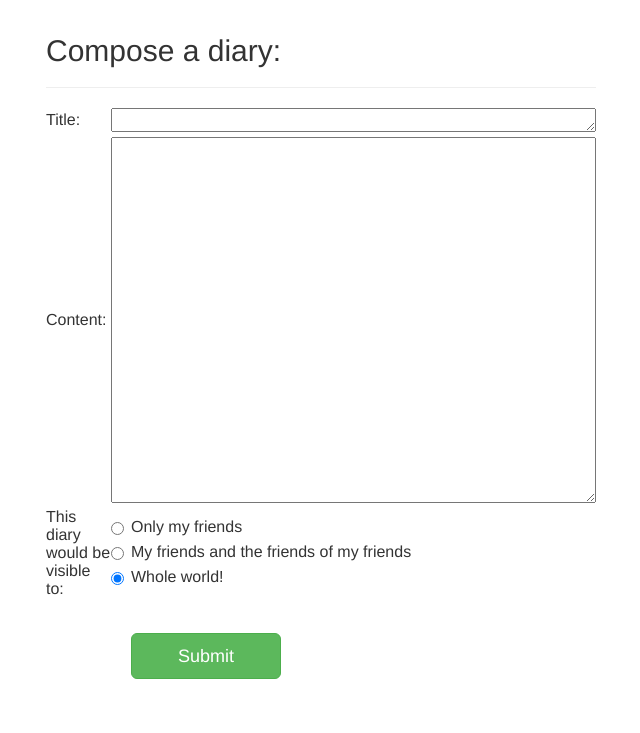
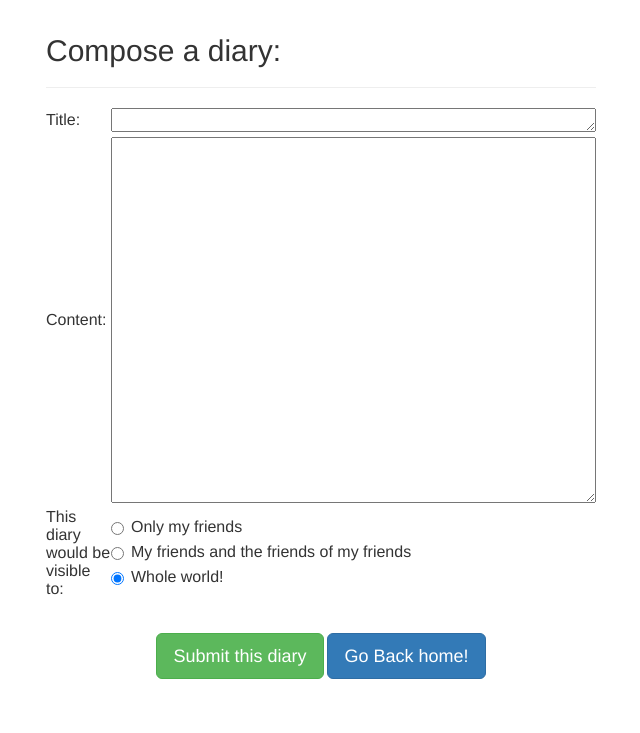
Before and after one commit to WentaoShi/Database-Project, a PHP site: page /write_diary.php in a window 1280 px wide. Shown: the part 16-749 px from the top of the page, without its empty margins (319-959 px from the left). Run offline with PHP 8.4, Linux system fonts and the light colour scheme; data that the repository does not hold is empty.

Commit message:
commit changes before merge

```diff
--- a/home.php
+++ b/home.php
@@ -29,7 +29,7 @@
     ?>
     <div class="container">
     <h1>
-        <span style="color:orange">Welcome, <?php echo $row['name'] ?>! This is your home page!</span>
+        <span style="color:#FF0040">Welcome, <?php echo $row['name'] ?>! This is your home page!</span>
     </h1>
     <hr class="hr2"></hr>
 
@@ -247,7 +247,7 @@ include("connect.php");
                     <h6><?php echo $shortDate ?></h6>
                     <h6><?php echo $body ?></h6>
 
-                    <button type="button" href='<?php echo $file_name; ?>' class="btn btn-primary btn-sm">View Original</button>
+                    <button type="button" href='<?php echo $file_name; ?>' class="btn btn-secondary btn-sm">View Original</button>
 
                     </form>
                 </a>
--- a/write_diary.php
+++ b/write_diary.php
@@ -61,18 +61,14 @@ $uname= $_POST['uname'];
         </table>
         </div>
 
-
-        <table cellpadding="2" cellspacing="5" border="0" width="400px" >
-
-        <tr>
-            <td>
-             <button class="btn btn-lg btn-success btn-block form-center" type="submit" onclick = "window.location.href='up_diary.php'">Submit</button>
-            </td>
+<div class="text-center">
+    <button class="btn btn-lg btn-success" type="submit" onclick = "window.location.href='up_diary.php'">Submit this diary</button>
+             <a href='home.php?uname=<?php echo $uname; ?>' class='btn btn-primary btn-lg' role='button'>Go Back home!</a>
 
 
-        </tr>
-        </table>
+</div>
         </form>
+
 
 </body>
 </html>
```
Also changed, not shown: testtimeminus.php (added, +11 -0 lines), profile_pic/apple_profile.jpg, 4 other files.
